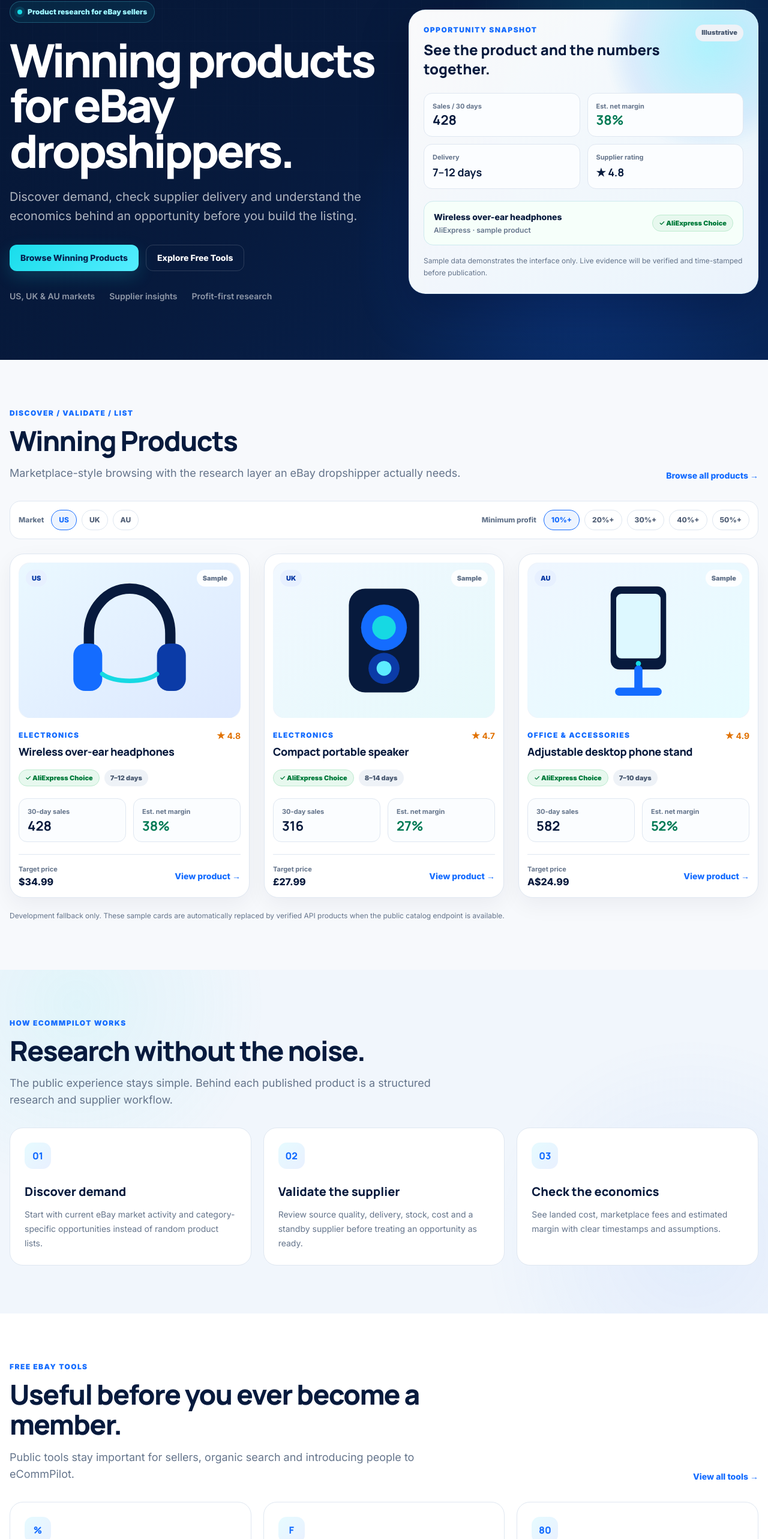
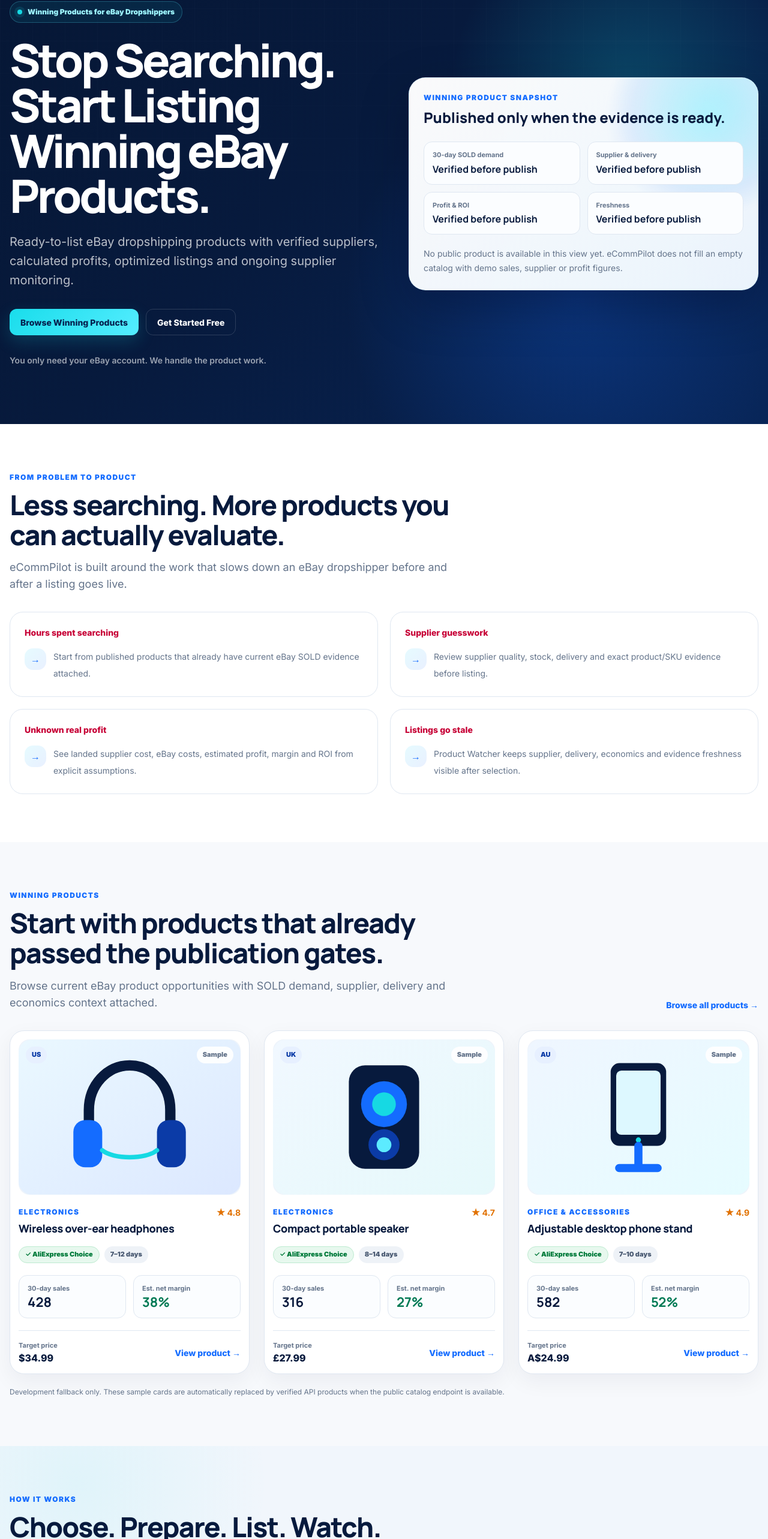
Before and after one commit to ponzey717/ecommpilot-main, a Next.js app: page / in a window 1280 px wide. Shown: the part 167-2733 px from the top of the page at 60% size. Built offline with nearby package versions, Linux system fonts and the light colour scheme.

Commit message:
feat: rebuild homepage around locked Winning Products journey

```diff
--- a/src/app/page.tsx
+++ b/src/app/page.tsx
@@ -1,21 +1,57 @@
 import Link from "next/link";
-import { MarketFilter } from "@/components/products/market-filter";
 import { CatalogProductGrid } from "@/components/products/catalog-product-grid";
+import { LiveHeroSnapshot } from "@/components/products/live-hero-snapshot";
 import { PageShell } from "@/components/site/page-shell";
 import { SectionHeading } from "@/components/ui/section-heading";
 import { routes } from "@/config/routes";
 
-const steps = [
-  ["01", "Discover demand", "Start with current eBay market activity and category-specific opportunities instead of random product lists."],
-  ["02", "Validate the supplier", "Review source quality, delivery, stock, cost and a standby supplier before treating an opportunity as ready."],
-  ["03", "Check the economics", "See landed cost, marketplace fees and estimated margin with clear timestamps and assumptions."],
-];
+const painPoints = [
+  {
+    problem: "Hours spent searching",
+    solution: "Start from published products that already have current eBay SOLD evidence attached.",
+  },
+  {
+    problem: "Supplier guesswork",
+    solution: "Review supplier quality, stock, delivery and exact product/SKU evidence before listing.",
+  },
+  {
+    problem: "Unknown real profit",
+    solution: "See landed supplier cost, eBay costs, estimated profit, margin and ROI from explicit assumptions.",
+  },
+  {
+    problem: "Listings go stale",
+    solution: "Product Watcher keeps supplier, delivery, economics and evidence freshness visible after selection.",
+  },
+] as const;
 
-const tools = [
-  ["%", "Profit Margin Calculator", "Estimate net margin from selling price, supplier cost, shipping, tax and marketplace fees.", "/free-tools/profit-margin-calculator"],
-  ["F", "eBay Fee Estimator", "Model marketplace fees with a user-entered rate for your market and category.", "/free-tools/ebay-fee-estimator"],
-  ["80", "Title Length Checker", "Draft and check an eBay title against the 80-character title limit.", "/free-tools/title-length-checker"],
-];
+const howItWorks = [
+  ["01", "Choose a Winning Product", "Browse published opportunities for your eBay market and category using current SOLD demand and profit context."],
+  ["02", "Get the supplier and listing information", "Members unlock the exact supplier and the listing-ready product information available for their access level."],
+  ["03", "List it on your eBay account", "You remain in control of your seller account and listing decisions. eCommPilot prepares the product work around them."],
+  ["04", "Let eCommPilot watch it", "Monitor supplier availability, delivery, economics and freshness so problems are visible instead of hidden."],
+] as const;
+
+const productValue = [
+  ["Demand", "30-day SOLD evidence and current active-listing context."],
+  ["Supplier", "Exact-match supplier status, delivery, stock and quality evidence."],
+  ["Economics", "Selling price, landed cost, eBay costs, net profit, margin and ROI where evidence is complete."],
+  ["Listing", "Optimized title, item specifics, description and listing-ready information when approved."],
+  ["Monitoring", "Freshness and change states after a product moves into your workflow."],
+] as const;
+
+const businessFlow = [
+  ["My Products", "Save the opportunities you actually want to work with."],
+  ["Listed", "Mark products you have listed and separate research from active selling."],
+  ["Orders", "Record actual selling price and supplier costs for realized results."],
+  ["Profit", "Track order-level profit without mixing USD, GBP and AUD."],
+  ["Alerts", "Surface supplier, delivery, economics and freshness changes that need attention."],
+] as const;
+
+const plans = [
+  ["Free", "Explore Winning Products, markets and useful public tools."],
+  ["Pro", "Unlock deeper product, supplier, listing and workflow access."],
+  ["Premium", "Use the highest-access research and advanced product evidence available to the plan."],
+] as const;
 
 export default function Home() {
   return (
@@ -23,59 +59,45 @@ export default function Home() {
       <section className="hero-dark">
         <div className="site-container hero-grid py-16 md:py-24">
           <div>
-            <span className="hero-kicker">Product research for eBay sellers</span>
-            <h1 className="hero-title mt-6">Winning products for eBay dropshippers.</h1>
-            <p className="mt-6 max-w-2xl text-lg leading-8 text-white/68 md:text-xl">
-              Discover demand, check supplier delivery and understand the economics
-              behind an opportunity before you build the listing.
+            <span className="hero-kicker">Winning Products for eBay Dropshippers</span>
+            <h1 className="hero-title mt-6">Stop Searching. Start Listing Winning eBay Products.</h1>
+            <p className="mt-6 max-w-2xl text-lg leading-8 text-white/72 md:text-xl">
+              Ready-to-list eBay dropshipping products with verified suppliers,
+              calculated profits, optimized listings and ongoing supplier monitoring.
             </p>
             <div className="mt-8 flex flex-wrap gap-3">
               <Link href={routes.winningProducts} className="button button-cyan">
                 Browse Winning Products
               </Link>
-              <Link href={routes.freeTools} className="button button-dark-ghost">
-                Explore Free Tools
+              <Link href={routes.join} className="button button-dark-ghost">
+                Get Started Free
               </Link>
             </div>
-            <div className="mt-8 flex flex-wrap gap-x-6 gap-y-2 text-sm font-semibold text-white/55">
-              <span>US, UK & AU markets</span>
-              <span>Supplier insights</span>
-              <span>Profit-first research</span>
-            </div>
+            <p className="mt-8 text-sm font-semibold text-white/60">
+              You only need your eBay account. We handle the product work.
+            </p>
           </div>
+          <LiveHeroSnapshot />
+        </div>
+      </section>
 
-          <div className="snapshot-card">
-            <div className="hero-glow"></div>
-            <div className="relative z-10">
-              <div className="flex items-start justify-between gap-4">
-                <div>
-                  <p className="eyebrow">Opportunity snapshot</p>
-                  <h2 className="mt-2 text-2xl font-extrabold text-[var(--navy)]">
-                    See the product and the numbers together.
-                  </h2>
+      <section className="bg-white py-16 md:py-20">
+        <div className="site-container">
+          <SectionHeading
+            eyebrow="From problem to product"
+            title="Less searching. More products you can actually evaluate."
+            description="eCommPilot is built around the work that slows down an eBay dropshipper before and after a listing goes live."
+          />
+          <div className="mt-8 grid gap-5 md:grid-cols-2">
+            {painPoints.map((item) => (
+              <article className="feature-card" key={item.problem}>
+                <p className="text-sm font-extrabold text-rose-700">{item.problem}</p>
+                <div className="mt-4 flex gap-3">
+                  <span className="feature-number !h-9 !w-9 !min-w-9">→</span>
+                  <p className="text-sm leading-7 text-[var(--muted)]">{item.solution}</p>
                 </div>
-                <span className="badge badge-neutral">Illustrative</span>
-              </div>
-              <div className="mt-6 grid grid-cols-2 gap-3">
-                <div className="metric-box"><span className="metric-label">Sales / 30 days</span><strong>428</strong></div>
-                <div className="metric-box"><span className="metric-label">Est. net margin</span><strong className="!text-emerald-700">38%</strong></div>
-                <div className="metric-box"><span className="metric-label">Delivery</span><strong className="!text-lg">7–12 days</strong></div>
-                <div className="metric-box"><span className="metric-label">Supplier rating</span><strong className="!text-lg">★ 4.8</strong></div>
-              </div>
-              <div className="mt-5 rounded-2xl border border-[#cde9ee] bg-[#f6fffa] p-4">
-                <div className="flex flex-wrap items-center justify-between gap-3">
-                  <div>
-                    <p className="text-sm font-extrabold text-[var(--navy)]">Wireless over-ear headphones</p>
-                    <p className="mt-1 text-xs font-semibold text-[var(--muted)]">AliExpress · sample product</p>
-                  </div>
-                  <span className="badge badge-choice">✓ AliExpress Choice</span>
-                </div>
-              </div>
-              <p className="mt-4 text-xs leading-5 text-[var(--muted)]">
-                Sample data demonstrates the interface only. Live evidence will be verified
-                and time-stamped before publication.
-              </p>
-            </div>
+              </article>
+            ))}
           </div>
         </div>
       </section>
@@ -84,26 +106,29 @@ export default function Home() {
         <div className="site-container">
           <div className="flex flex-col gap-6 lg:flex-row lg:items-end lg:justify-between">
             <SectionHeading
-              eyebrow="Discover / validate / list"
-              title="Winning Products"
-              description="Marketplace-style browsing with the research layer an eBay dropshipper actually needs."
+              eyebrow="Winning Products"
+              title="Start with products that already passed the publication gates."
+              description="Browse current eBay product opportunities with SOLD demand, supplier, delivery and economics context attached."
             />
-            <Link href={routes.winningProducts} className="text-sm font-extrabold text-[var(--blue)]">Browse all products →</Link>
+            <Link href={routes.winningProducts} className="text-sm font-extrabold text-[var(--blue)]">
+              Browse all products →
+            </Link>
           </div>
-          <div className="mt-8"><MarketFilter /></div>
-          <div className="mt-6"><CatalogProductGrid limit={6} /></div>
+          <div className="mt-8">
+            <CatalogProductGrid sort="most_sold" limit={6} />
+          </div>
         </div>
       </section>
 
-      <section className="soft-section py-16 md:py-20">
+      <section id="how-it-works" className="soft-section scroll-mt-24 py-16 md:py-20">
         <div className="site-container">
           <SectionHeading
-            eyebrow="How eCommPilot works"
-            title="Research without the noise."
-            description="The public experience stays simple. Behind each published product is a structured research and supplier workflow."
+            eyebrow="How It Works"
+            title="Choose. Prepare. List. Watch."
+            description="The member workflow stays simple even though the evidence and supplier checks behind it are structured."
           />
-          <div className="mt-8 grid gap-5 md:grid-cols-3">
-            {steps.map(([number,title,text]) => (
+          <div className="mt-8 grid gap-5 md:grid-cols-2 xl:grid-cols-4">
+            {howItWorks.map(([number, title, text]) => (
               <article key={number} className="feature-card">
                 <span className="feature-number">{number}</span>
                 <h3 className="mt-6 text-xl font-extrabold text-[var(--navy)]">{title}</h3>
@@ -114,63 +139,163 @@ export default function Home() {
         </div>
       </section>
 
-      <section id="tools" className="bg-white py-16 md:py-20">
+      <section className="bg-white py-16 md:py-20">
         <div className="site-container">
-          <div className="flex flex-col gap-6 lg:flex-row lg:items-end lg:justify-between">
-            <SectionHeading
-              eyebrow="Free eBay tools"
-              title="Useful before you ever become a member."
-              description="Public tools stay important for sellers, organic search and introducing people to eCommPilot."
-            />
-            <Link href={routes.freeTools} className="text-sm font-extrabold text-[var(--blue)]">View all tools →</Link>
+          <SectionHeading
+            eyebrow="Inside a Winning Product"
+            title="The product page is more than a picture and a sales count."
+            description="Published products expose only the safe public preview. Members can unlock deeper product information according to their access."
+          />
+          <div className="mt-8 grid gap-5 md:grid-cols-2 xl:grid-cols-5">
+            {productValue.map(([title, text]) => (
+              <article key={title} className="feature-card">
+                <span className="tool-icon">{title.charAt(0)}</span>
+                <h3 className="mt-5 text-lg font-extrabold text-[var(--navy)]">{title}</h3>
+                <p className="mt-3 text-sm leading-6 text-[var(--muted)]">{text}</p>
+              </article>
+            ))}
           </div>
-          <div className="mt-8 grid gap-5 md:grid-cols-3">
-            {tools.map(([icon,title,text,href]) => (
-              <Link key={href} href={href} className="tool-card group">
-                <span className="tool-icon">{icon}</span>
-                <h3 className="mt-5 text-lg font-extrabold text-[var(--navy)] group-hover:text-[var(--blue)]">{title}</h3>
+          <div className="mt-8">
+            <Link href={routes.winningProducts} className="button button-primary">
+              Explore Winning Products
+            </Link>
+          </div>
+        </div>
+      </section>
+
+      <section className="py-16 md:py-20">
+        <div className="site-container">
+          <SectionHeading
+            eyebrow="Manage Your eBay Business"
+            title="Research is only the beginning."
+            description="Move a product from discovery into your own selling workflow without turning eCommPilot into a second eBay account."
+          />
+          <div className="mt-8 grid gap-5 md:grid-cols-2 xl:grid-cols-5">
+            {businessFlow.map(([title, text], index) => (
+              <article key={title} className="feature-card">
+                <span className="feature-number">{String(index + 1).padStart(2, "0")}</span>
+                <h3 className="mt-5 text-lg font-extrabold text-[var(--navy)]">{title}</h3>
                 <p className="mt-3 text-sm leading-6 text-[var(--muted)]">{text}</p>
-              </Link>
+              </article>
             ))}
           </div>
         </div>
       </section>
 
-      <section id="pricing" className="py-16 md:py-20">
+      <section className="bg-[var(--navy)] py-16 text-white md:py-20">
+        <div className="site-container grid gap-8 lg:grid-cols-[1fr_.8fr] lg:items-center">
+          <div>
+            <p className="text-xs font-black uppercase tracking-[.12em] text-[var(--sky)]">Product Watcher</p>
+            <h2 className="mt-3 text-3xl font-extrabold tracking-[-.03em] md:text-5xl">
+              A good product can change after you find it.
+            </h2>
+            <p className="mt-5 max-w-3xl text-base leading-8 text-white/68">
+              Product Watcher keeps supplier availability, shipping, economics and research freshness visible. Provider failures stay separate from confirmed stock problems so one failed check does not become a false out-of-stock alert.
+            </p>
+          </div>
+          <div className="grid gap-3 sm:grid-cols-2">
+            {["Fresh", "Price Changed", "Shipping Changed", "Supplier Missing", "Profit Below Criteria", "Needs Review"].map((state) => (
+              <div key={state} className="rounded-2xl border border-white/12 bg-white/6 px-4 py-4 text-sm font-extrabold text-white/85">
+                {state}
+              </div>
+            ))}
+          </div>
+        </div>
+      </section>
+
+      <section className="py-16 md:py-20">
+        <div className="site-container">
+          <div className="flex flex-col gap-6 lg:flex-row lg:items-end lg:justify-between">
+            <SectionHeading
+              eyebrow="What's Trending"
+              title="See published products through recent SOLD demand first."
+              description="Trending is a secondary demand-first lens over the same Winning Products catalog—not a second source of truth."
+            />
+            <Link href={routes.trending} className="text-sm font-extrabold text-[var(--blue)]">
+              Open What&apos;s Trending →
+            </Link>
+          </div>
+          <div className="mt-8">
+            <CatalogProductGrid sort="most_sold" minimumSales30d={1} limit={3} />
+          </div>
+        </div>
+      </section>
+
+      <section className="soft-section py-16 md:py-20">
+        <div className="site-container grid gap-8 lg:grid-cols-[1fr_.8fr] lg:items-center">
+          <div>
+            <p className="eyebrow">Free eBay Profit Calculator</p>
+            <h2 className="section-title mt-3">Know the numbers before the listing goes live.</h2>
+            <p className="mt-5 max-w-2xl text-base leading-8 text-[var(--muted)]">
+              Enter your own selling price, supplier cost, shipping, marketplace fees and other assumptions to calculate profit, margin and ROI. Nothing is guessed for you.
+            </p>
+            <div className="mt-7 flex flex-wrap gap-3">
+              <Link href="/free-tools/profit-margin-calculator" className="button button-primary">
+                Calculate eBay Profit
+              </Link>
+              <Link href={routes.freeTools} className="button button-secondary">
+                View Free Tools
+              </Link>
+            </div>
+          </div>
+          <div className="snapshot-card">
+            <p className="eyebrow">Your inputs</p>
+            <div className="mt-5 grid grid-cols-2 gap-3">
+              {["Selling price", "Supplier cost", "Shipping", "eBay fees", "Advertising", "Other costs"].map((label) => (
+                <div className="metric-box" key={label}>
+                  <span className="metric-label">{label}</span>
+                  <strong className="!text-base">Enter your value</strong>
+                </div>
+              ))}
+            </div>
+          </div>
+        </div>
+      </section>
+
+      <section id="pricing" className="scroll-mt-24 bg-white py-16 md:py-20">
         <div className="site-container">
           <SectionHeading
             eyebrow="Membership"
-            title="Start free. Unlock more research when you need it."
-            description="Free, Pro and Premium are the membership structure. Final commercial pricing remains configurable."
+            title="Start free. Unlock more when your workflow needs it."
+            description="Free, Pro and Premium are the membership structure. Commercial pricing remains configurable until the launch package is approved."
           />
           <div className="mt-8 grid gap-5 md:grid-cols-3">
-            <article className="plan-card">
-              <p className="eyebrow !text-[var(--muted)]">Free</p>
-              <h3 className="mt-3 text-2xl font-extrabold text-[var(--navy)]">Explore the platform</h3>
-              <p className="mt-3 text-sm leading-6 text-[var(--muted)]">Preview products, browse markets and use core public tools.</p>
-            </article>
-            <article className="plan-card plan-card-featured">
-              <div className="flex items-center justify-between gap-3"><p className="eyebrow">Pro</p><span className="badge badge-market">Popular</span></div>
-              <h3 className="mt-3 text-2xl font-extrabold text-[var(--navy)]">Build a research routine</h3>
-              <p className="mt-3 text-sm leading-6 text-[var(--muted)]">Unlock deeper product, supplier, delivery and economics information.</p>
-            </article>
-            <article className="plan-card">
-              <p className="eyebrow !text-[var(--premium)]">Premium</p>
-              <h3 className="mt-3 text-2xl font-extrabold text-[var(--navy)]">Go deeper on every opportunity</h3>
-              <p className="mt-3 text-sm leading-6 text-[var(--muted)]">Access the highest-value research bands and advanced evidence features.</p>
-            </article>
+            {plans.map(([name, text], index) => (
+              <article
+                key={name}
+                className={index === 1 ? "plan-card plan-card-featured" : "plan-card"}
+              >
+                <p className={name === "Premium" ? "eyebrow !text-[var(--premium)]" : "eyebrow"}>
+                  {name}
+                </p>
+                <h3 className="mt-4 text-2xl font-extrabold text-[var(--navy)]">{text}</h3>
+              </article>
+            ))}
           </div>
-          <div className="mt-8"><Link href={routes.pricing} className="button button-secondary">Compare memberships</Link></div>
+          <div className="mt-8">
+            <Link href={routes.pricing} className="button button-secondary">
+              Compare Memberships
+            </Link>
+          </div>
         </div>
       </section>
 
       <section className="bg-[var(--navy)] py-16 text-white md:py-20">
         <div className="site-container flex flex-col gap-7 lg:flex-row lg:items-center lg:justify-between">
           <div className="max-w-3xl">
-            <p className="text-xs font-black uppercase tracking-[.12em] text-[var(--sky)]">Better research. More informed decisions.</p>
-            <h2 className="mt-3 text-3xl font-extrabold tracking-[-.03em] md:text-5xl">Build your next eBay listing from evidence, not guesswork.</h2>
+            <p className="text-xs font-black uppercase tracking-[.12em] text-[var(--sky)]">Ready when you are</p>
+            <h2 className="mt-3 text-3xl font-extrabold tracking-[-.03em] md:text-5xl">
+              Your eBay account is ready. Your products should be too.
+            </h2>
           </div>
-          <Link href={routes.join} className="button bg-white text-[var(--navy)]">Join eCommPilot Free</Link>
+          <div className="flex flex-wrap gap-3">
+            <Link href={routes.join} className="button bg-white text-[var(--navy)]">
+              Get Started Free
+            </Link>
+            <Link href={routes.winningProducts} className="button button-dark-ghost">
+              Browse Products
+            </Link>
+          </div>
         </div>
       </section>
     </PageShell>
```
